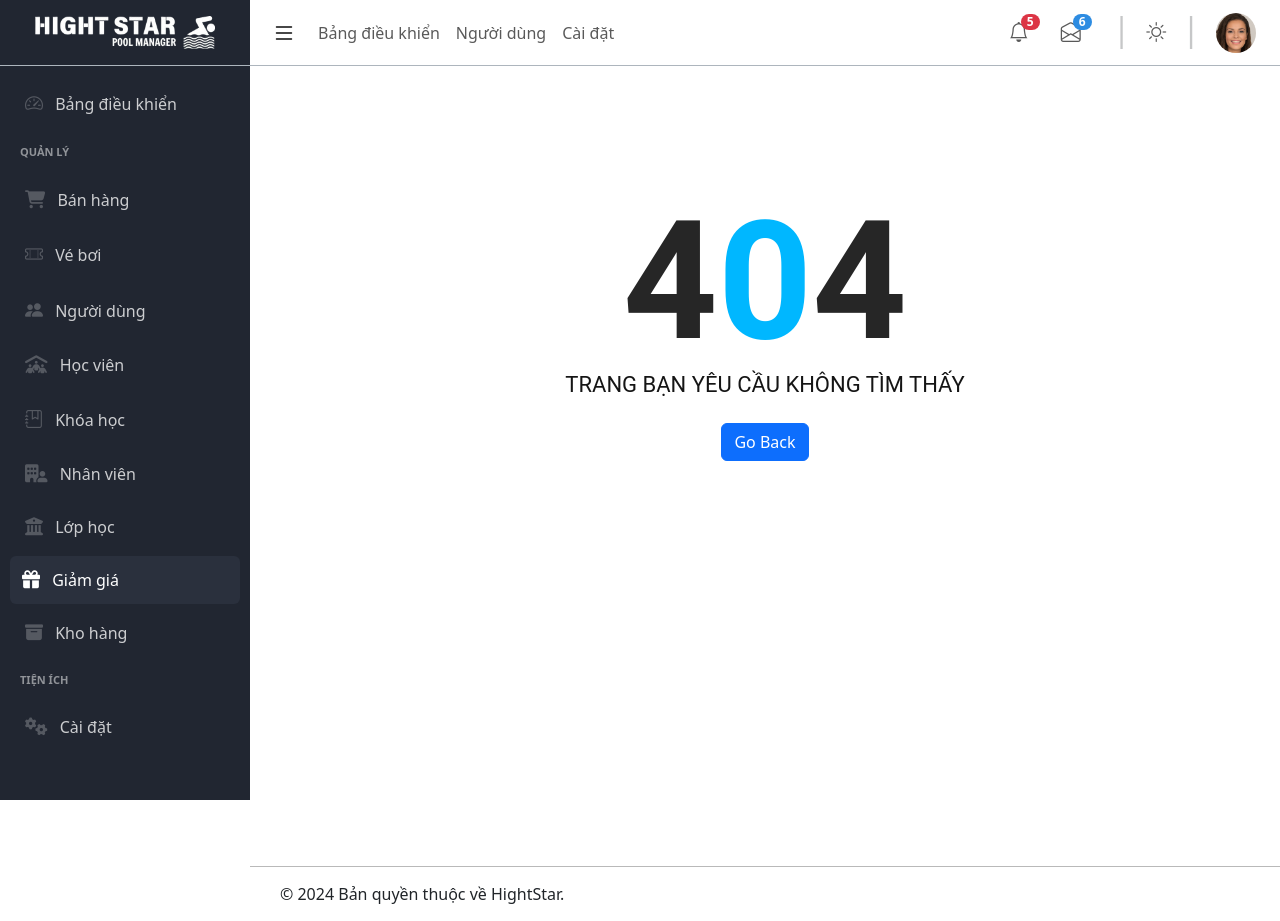
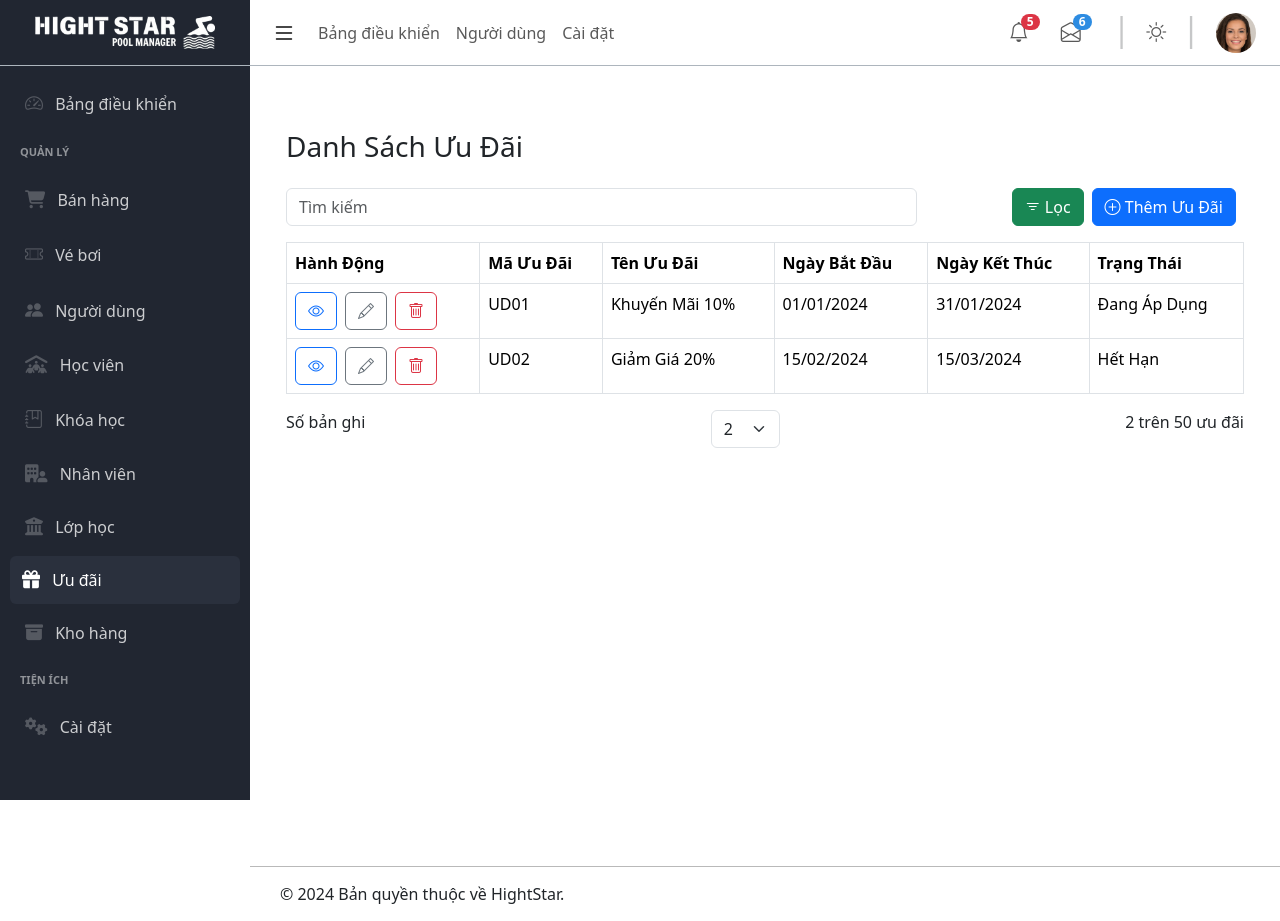
Before and after one commit to thuonghnh1/hightstarpool, a React (Create React App) app in the folder FE/hightstar/: page /admin/discount-management in a window 1280 px wide. Built offline with nearby package versions, Linux system fonts and the light colour scheme.

Commit message:
sửa 1 vài lỗi giao diện

```diff
--- a/FE/hightstar/src/admin/components/AppSidebar.js
+++ b/FE/hightstar/src/admin/components/AppSidebar.js
@@ -107,7 +107,7 @@ const AppSidebar = ({ isSidebarOpen }) => {
               isActive ? "active-link" : "inactive-link"
             }
           >
-            <i className="me-2 fa fa-gift"></i> Giảm giá
+            <i className="me-2 fa fa-gift"></i> Ưu đãi
           </NavLink>
         </li>
 
--- a/FE/hightstar/src/admin/css/UserManagement.css
+++ b/FE/hightstar/src/admin/css/user-management.css
@@ -67,30 +67,6 @@ table td button {
   margin-right: 5px;
 }
 
-table td button:hover {
-  background-color: #218838;
-}
-
-table td button:nth-child(2) {
-  /* Nút Sửa */
-  background-color: #ffc107;
-}
-
-table td button:nth-child(3) {
-  /* Nút Xóa */
-  background-color: #dc3545;
-}
-
-table td button:nth-child(2):hover {
-  /* Nút Sửa hover */
-  background-color: #e0a800;
-}
-
-table td button:nth-child(3):hover {
-  /* Nút Xóa hover */
-  background-color: #c82333;
-}
-
 .overlay {
   position: fixed;
   top: 0;
--- a/FE/hightstar/src/admin/layout/AdminLayout.js
+++ b/FE/hightstar/src/admin/layout/AdminLayout.js
@@ -1,7 +1,14 @@
 import { useState, useEffect } from "react";
 import { Routes, Route } from "react-router-dom";
 import { AppSidebar, AppFooter, AppHeader } from "../components/index";
-import { Dashboard, Page404, UserManagement, CourseManagement, StudentList } from "../views/index";
+import {
+  Dashboard,
+  Page404,
+  UserManagement,
+  CourseManagement,
+  StudentList,
+  DiscountManagement,
+} from "../views/index";
 
 const AdminLayout = () => {
   const [isSidebarOpen, setSidebarOpen] = useState(true); // Quản lý trạng thái ẩn/hiện sidebar
@@ -36,8 +43,9 @@ const AdminLayout = () => {
     <div className="d-flex">
       <AppSidebar className="" isSidebarOpen={isSidebarOpen} />
       <div
-        className={`right__box d-flex flex-column ${isSidebarOpen ? "with-sidebar" : ""
-          }`}
+        className={`right__box d-flex flex-column ${
+          isSidebarOpen ? "with-sidebar" : ""
+        }`}
       >
         <AppHeader
           toggleSidebar={toggleSidebar}
@@ -55,7 +63,10 @@ const AdminLayout = () => {
                 path="/admin/course-management"
                 element={<CourseManagement />}
               />
-              <Route path="*" element={<Page404 />} />
+              <Route
+                path="/admin/discount-management"
+                element={<DiscountManagement />}
+              />
               <Route
                 path="/admin/student-management"
                 element={<StudentList />}
--- /dev/null
+++ b/FE/hightstar/src/admin/views/discounts/DiscountManagement.js
@@ -0,0 +1,86 @@
+import React from "react";
+import { Button, Table, Form, Row, Col } from "react-bootstrap";
+
+const DiscountManagement = () => {
+  return (
+    <div className="container mt-5">
+      <h3 className="mb-4">Danh Sách Ưu Đãi</h3>
+      <Row className="mb-3">
+        <Col md={8}>
+          <Form.Control type="text" placeholder="Tìm kiếm" />
+        </Col>
+        <Col md={4} className="d-flex justify-content-end">
+          <Button variant="success" className="me-2">
+            <i className="bi bi-filter"></i> Lọc
+          </Button>
+          <Button variant="primary" className="me-2">
+            <i className="bi bi-plus-circle"></i> Thêm Ưu Đãi
+          </Button>
+        </Col>
+      </Row>
+
+      <Table bordered hover >
+        <thead>
+          <tr>
+            <th>Hành Động</th>
+            <th>Mã Ưu Đãi</th>
+            <th>Tên Ưu Đãi</th>
+            <th>Ngày Bắt Đầu</th>
+            <th>Ngày Kết Thúc</th>
+            <th>Trạng Thái</th>
+          </tr>
+        </thead>
+        <tbody>
+          <tr>
+            <td>
+              <Button variant="outline-primary" className="me-2">
+                <i className="bi bi-eye"></i>
+              </Button>
+              <Button variant="outline-secondary" className="me-2">
+                <i className="bi bi-pencil"></i>
+              </Button>
+              <Button variant="outline-danger">
+                <i className="bi bi-trash"></i>
+              </Button>
+            </td>
+            <td>UD01</td>
+            <td>Khuyến Mãi 10%</td>
+            <td>01/01/2024</td>
+            <td>31/01/2024</td>
+            <td>Đang Áp Dụng</td>
+          </tr>
+          <tr>
+            <td>
+              <Button variant="outline-primary" className="me-2">
+                <i className="bi bi-eye"></i>
+              </Button>
+              <Button variant="outline-secondary" className="me-2">
+                <i className="bi bi-pencil"></i>
+              </Button>
+              <Button variant="outline-danger">
+                <i className="bi bi-trash"></i>
+              </Button>
+            </td>
+            <td>UD02</td>
+            <td>Giảm Giá 20%</td>
+            <td>15/02/2024</td>
+            <td>15/03/2024</td>
+            <td>Hết Hạn</td>
+          </tr>
+        </tbody>
+      </Table>
+
+      <div className="d-flex justify-content-between">
+        <span>Số bản ghi</span>
+        <Form.Select aria-label="Số bản ghi" className="w-auto">
+          <option value="2">2</option>
+          <option value="5">5</option>
+          <option value="10">10</option>
+        </Form.Select>
+        <span>2 trên 50 ưu đãi</span>
+      </div>
+    </div>
+  );
+};
+
+export default DiscountManagement;
--- a/FE/hightstar/src/admin/views/index.js
+++ b/FE/hightstar/src/admin/views/index.js
@@ -1,7 +1,15 @@
 import Dashboard from "./dashboards/Dashboard";
 import UserManagement from "./users/UserManagement";
-import CourseManagement from './courses/CourseManagement';
-import StudentList from './students/StudentList';
+import CourseManagement from "./courses/CourseManagement";
+import StudentList from "./students/StudentList";
 import Page404 from "./pages/Page404";
+import DiscountManagement from "./discounts/DiscountManagement";
 
-export { Dashboard, UserManagement, CourseManagement, StudentList, Page404 };
+export {
+  Dashboard,
+  UserManagement,
+  CourseManagement,
+  StudentList,
+  DiscountManagement,
+  Page404,
+};
--- a/FE/hightstar/src/admin/views/users/UserManagement.js
+++ b/FE/hightstar/src/admin/views/users/UserManagement.js
@@ -10,7 +10,7 @@
 
 import React, { useState, useEffect } from "react";
 import "bootstrap/dist/css/bootstrap.min.css";
-import "../../css/UserManagement.css";
+// import "../../css/user-management.css";
 import axios from "axios";
 
 const UserManagement = () => {
@@ -306,14 +306,14 @@ const UserManagement = () => {
               <td>{user.Role}</td>
               <td>{user.Status ? "Kích hoạt" : "Không kích hoạt"}</td>
               <td>
-                <button className="btn btn-info me-2" onClick={() => {}}>
+                <button className="btn btn-outline-info me-2" onClick={() => {}}>
                   Xem
                 </button>
-                <button className="btn btn-warning me-2" onClick={() => {}}>
+                <button className="btn btn-outline-warning me-2" onClick={() => {}}>
                   Sửa
                 </button>
                 <button
-                  className="btn btn-danger"
+                  className="btn btn-outline-danger"
                   onClick={() => handleDelete(user.UserId)}
                 >
                   Xóa
```
